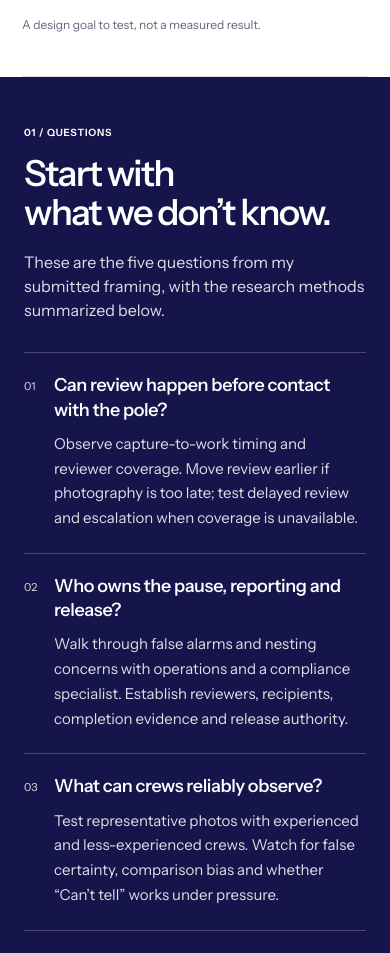
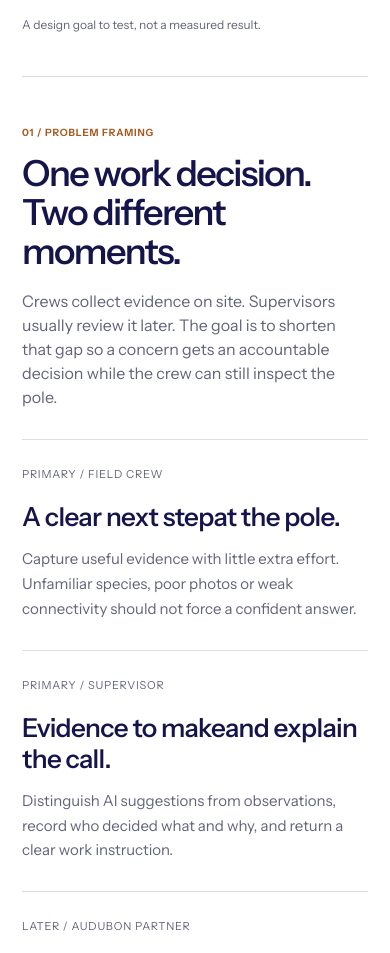
Before and after one commit to cellfade/ikegps-species-review-v2, a Next.js app: page / in a window 390 px wide. Shown: the part 1043-1996 px from the top of the page. Built offline with nearby package versions, Linux system fonts and the light colour scheme.

Commit message:
Lead case study with users tension and design anchors

```diff
--- a/src/components/landing/landing-page.module.css
+++ b/src/components/landing/landing-page.module.css
@@ -133,3 +133,6 @@ main>.anchorBand{margin:0;padding:24px 32px;background:var(--surface);border-top
 .researchFindings{margin-top:36px;padding:24px 0;border-top:1px solid var(--line);display:grid;grid-template-columns:repeat(3,minmax(0,1fr));gap:22px}.researchFindings h3{grid-column:1/-1;font-size:20px}.researchFindings p{font-size:14px;line-height:1.6;color:var(--secondary)}.researchFindings a{display:block;margin-top:8px;text-decoration:underline;color:var(--ink)}@media(max-width:767px){.researchFindings{grid-template-columns:1fr}}
 
 .cycleSection{margin-top:48px;padding-top:36px;border-top:1px solid var(--line)}.cycleIntro{display:grid;grid-template-columns:1fr 1fr;gap:60px;align-items:end;margin-bottom:28px}.cycleIntro h3{font-size:34px;line-height:1.14;letter-spacing:-.035em;font-weight:550;margin-top:12px}.cycleIntro>p{font-size:15px;line-height:1.65;color:var(--secondary);max-width:470px}.cycleFigure{margin:0;border:1px solid var(--line);border-radius:12px;overflow:hidden;background:#fff}.cycleFigure>a{display:block}.cycleFigure img{width:100%;height:auto;display:block}.cycleFigure figcaption{padding:18px 22px;display:flex;align-items:center;justify-content:space-between;gap:24px;border-top:1px solid var(--line);font-size:12px;line-height:1.6;color:var(--secondary)}.cycleFigure figcaption>a{display:flex;gap:8px;align-items:center;white-space:nowrap;color:var(--ink);text-decoration:underline;text-underline-offset:3px}@media(max-width:767px){.cycleIntro{grid-template-columns:1fr;gap:18px}.cycleIntro h3{font-size:29px}.cycleFigure figcaption{flex-direction:column;align-items:flex-start;gap:12px;padding:16px}.cycleSection{margin-top:30px;padding-top:28px}}
+
+/* Framing leads the case study before research questions and proposed screens. */
+.peopleRows{display:grid;grid-template-columns:1fr 1fr .85fr;gap:36px;margin:44px 0 48px}.peopleRows article{border-top:1px solid var(--line);padding-top:20px}.peopleRows article>span{font-size:11px;color:var(--secondary);text-transform:uppercase;letter-spacing:.07em}.peopleRows h3{font-size:26px;line-height:1.2;letter-spacing:-.025em;font-weight:550;margin:18px 0 14px}.peopleRows p{font-size:15px;line-height:1.65;color:var(--secondary)}.designTension{background:var(--surface);padding:32px 36px;border-left:3px solid var(--orange);margin-bottom:34px}.designTension h3{font-size:clamp(24px,2.7vw,34px);font-weight:550;letter-spacing:-.025em;line-height:1.25;max-width:750px;margin-bottom:16px}.designTension>p:last-child{font-size:16px;line-height:1.65;max-width:740px;color:var(--secondary)}.framing .anchorSection{padding:26px 0 0;border-bottom:0}.framing .anchorSection h2{font-size:19px;letter-spacing:-.02em}.direction>.cycleSection{margin:0 0 48px;padding-top:0;border-top:0}.direction>.cycleSection .cycleIntro h3{font-size:30px}@media(max-width:767px){.peopleRows{grid-template-columns:1fr;gap:28px;margin:30px 0}.peopleRows h3 br{display:none}.designTension{padding:24px}.framing .anchorSection{padding-top:24px}.header nav{flex-wrap:wrap;justify-content:flex-start;gap:12px 20px}}
--- a/src/components/landing/landing-page.tsx
+++ b/src/components/landing/landing-page.tsx
@@ -22,7 +22,7 @@ export function LandingPage() {
     <header className={styles.header}>
       <a href="#overview" className={styles.brand} aria-label="ikeGPS design concept, overview">ike<span>GPS</span></a>
       <span className={styles.projectName}>Endangered species identification</span>
-      <nav aria-label="Presentation"><a href="#questions">Questions</a><a href="#assumptions">Assumptions</a><a href="#decisions">Direction</a><a href="#journey">Prototype</a></nav>
+      <nav aria-label="Presentation"><a href="#framing">Problem</a><a href="#questions">Questions</a><a href="#assumptions">Assumptions</a><a href="#decisions">Process</a><a href="#journey">Prototype</a></nav>
     </header>
     <main id="main-content">
       <div className={styles.hero} id="overview" aria-labelledby="hero-heading">
@@ -40,8 +40,18 @@ export function LandingPage() {
       </div>
 
 
+      <section className={`${styles.section} ${styles.framing}`} id="framing" aria-labelledby="framing-heading">
+        <div className={styles.sectionIntro}><div><p className={styles.chapter}>01 / Problem framing</p><h2 id="framing-heading">One work decision.<br />Two different moments.</h2></div><p>Crews collect evidence on site. Supervisors usually review it later. The goal is to shorten that gap so a concern gets an accountable decision while the crew can still inspect the pole.</p></div>
+        <div className={styles.peopleRows}>
+          <article><span>Primary / Field crew</span><h3>A clear next step<br />at the pole.</h3><p>Capture useful evidence with little extra effort. Unfamiliar species, poor photos or weak connectivity should not force a confident answer.</p></article>
+          <article><span>Primary / Supervisor</span><h3>Evidence to make<br />and explain the call.</h3><p>Distinguish AI suggestions from observations, record who decided what and why, and return a clear work instruction.</p></article>
+          <article><span>Later / Audubon partner</span><h3>Usable sightings,<br />with their context.</h3><p>Receive approved imagery, location, identification source and uncertainty. Conservation sharing follows the immediate work decision.</p></article>
+        </div>
+        <div className={styles.designTension}><p className={styles.chapter}>The design tension</p><h3>The office owns a decision whose evidence the crew collects.</h3><p>Speed competes with evidence quality. False alarms compete with missed nesting. A bird in frame does not prove nesting, and “nothing flagged” does not imply clearance.</p></div>
+        <section className={styles.anchorSection} aria-labelledby="anchors-heading"><h2 id="anchors-heading">Three anchors guide the design.</h2><div className={styles.anchorBand}><div><span>01 / AI</span><strong>Uncertainty, reversibility & latency</strong></div><div><span>02 / Work decision</span><strong>Ownership & verifiability</strong></div><div><span>03 / Experience</span><strong>Simplicity</strong></div></div></section>
+      </section>
       <section className={`${styles.section} ${styles.questions}`} id="questions" aria-labelledby="questions-heading">
-        <div className={styles.sectionIntro}><div><p className={styles.chapter}>01 / Questions</p><h2 id="questions-heading">Start with<br />what we don’t know.</h2></div><p>These are the five questions from my submitted framing, with the research methods summarized below.</p></div>
+        <div className={styles.sectionIntro}><div><p className={styles.chapter}>02 / Questions</p><h2 id="questions-heading">Start with<br />what we don’t know.</h2></div><p>These are the five questions from my submitted framing, with the research methods summarized below.</p></div>
           <div className={styles.questionList}><ul>
             <li><strong>Can review happen before contact with the pole?</strong><br />Observe capture-to-work timing and reviewer coverage. Move review earlier if photography is too late; test delayed review and escalation when coverage is unavailable.</li>
             <li><strong>Who owns the pause, reporting and release?</strong><br />Walk through false alarms and nesting concerns with operations and a compliance specialist. Establish reviewers, recipients, completion evidence and release authority.</li>
@@ -51,7 +61,7 @@ export function LandingPage() {
           </ul></div>
       </section>
       <section className={`${styles.section} ${styles.assumptions}`} id="assumptions" aria-labelledby="assumptions-heading">
-        <div className={styles.sectionIntro}><div><p className={styles.chapter}>02 / Assumptions</p><h2 id="assumptions-heading">Make the conditions<br />visible.</h2></div><p>These assumptions carry the design forward and need validation with crews, supervisors and utility data owners.</p></div>
+        <div className={styles.sectionIntro}><div><p className={styles.chapter}>03 / Assumptions</p><h2 id="assumptions-heading">Make the conditions<br />visible.</h2></div><p>These assumptions carry the design forward and need validation with crews, supervisors and utility data owners.</p></div>
           <div className={styles.assumptionStories}>
             <article className={styles.captureStory}>
               <Image src="/assets/v1-assumptions-corridor.png" alt="Illustrative utility corridor from the original concept" fill sizes="(max-width: 767px) 100vw, 600px" />
@@ -77,23 +87,24 @@ export function LandingPage() {
             </article>
           </div>
       </section>
-        <section className={styles.anchorSection} aria-labelledby="anchors-heading"><h2 id="anchors-heading">Three anchors guide the design.</h2><div className={styles.anchorBand}><div><span>01 / AI</span><strong>Uncertainty, reversibility & latency</strong></div><div><span>02 / Work decision</span><strong>Ownership & verifiability</strong></div><div><span>03 / Experience</span><strong>Simplicity</strong></div></div></section>
+
       <section className={`${styles.section} ${styles.direction}`} id="decisions" aria-labelledby="decisions-heading">
-        <div className={styles.sectionIntro}><div><p className={styles.chapter}>03 / Design direction</p><h2 id="decisions-heading">Simple in the field.<br />Accountable in the office.</h2></div><p>Prioritize the crew and supervisor’s shared work decision. Show who owns the decision, where the evidence is uncertain and whether the instruction has reached the crew.</p></div>
+        <div className={styles.sectionIntro}><div><p className={styles.chapter}>04 / Design process</p><h2 id="decisions-heading">Connect the evidence<br />to the next action.</h2></div><p>The proposed workflow keeps species, nesting and work status separate. These selected touchpoints show how evidence reaches review and how the decision returns to the crew.</p></div>
 
+        <section className={styles.cycleSection} aria-labelledby="cycle-heading">
+          <div className={styles.cycleIntro}><div><p className={styles.chapter}>The review cycle</p><h3 id="cycle-heading">How a concern reaches<br />a work decision.</h3></div><p>Five states connect the evidence to a supervisor’s decision. Requests for more evidence return to review while the affected pole stays on hold.</p></div>
+          <figure className={styles.cycleFigure}><a href="/assets/review-state-cycle.png" target="_blank" rel="noreferrer" aria-label="Open full-size five-state review diagram"><Image src="/assets/review-state-cycle.png" width={1660} height={880} alt="Evidence captured leads to Review needed. More evidence needed loops back to review. The supervisor confirms Work stoppage or releases the hold. Message delivery is tracked separately." sizes="(max-width: 767px) 100vw, 1142px" /></a><figcaption><span>Evidence can change the assessment. Only a recorded work decision changes the instruction.</span><a href="https://www.figma.com/board/qdbKTuDN054FcmO2aOxauJ?node-id=15-349" target="_blank" rel="noreferrer">Open in FigJam <MoveUpRight size={14} aria-hidden="true" /></a></figcaption></figure>
+        </section>
         <div className={styles.bento}>
           <article className={styles.bentoOffice}><div className={styles.bentoCopy}><span className={styles.principleLabel}>Office pole review</span><h3>Review the evidence.<br />Record the decision.</h3><p>Open a notification or photo badge to reach the same review modal. Inspect the original photo, correct the suggestion and record a work decision.</p></div><ProductScene variant="office" /></article>
           <article className={styles.bentoField}><div className={styles.bentoCopy}><span className={styles.principleLabel}>IKE field capture</span><h3>Flag a concern<br />during capture.</h3><p>The crew flags concerns; the supervisor verifies or corrects the assessment. One large action limits interruption. Glove use, sunlight and completion time still need field testing.</p></div><ProductScene variant="field" /></article>
           <article className={styles.bentoLatency}><div className={styles.bentoCopy}><span className={styles.principleLabel}>Evidence return</span><h3>Request photos.<br />Retain the hold.</h3><p>The supervisor sends a photo request with the work status. The crew adds evidence to the same pole; the hold remains during review.</p><div className={styles.latencySteps}><span>Saved on device</span><ArrowRight size={16} aria-hidden="true" /><span>Delivered to office</span><ArrowRight size={16} aria-hidden="true" /><strong>Human review</strong></div></div></article>
           <article className={styles.bentoOwnership}><div className={styles.bentoCopy}><span className={styles.principleLabel}>Compliance record</span><h3>Review a flag.<br />Export its record.</h3><p>Collect flagged poles in one table. Each record opens the same review modal. Approved observations can support Audubon later.</p><span className={styles.bentoNote}>Export prepares evidence. It does not complete reporting.</span></div><ProductScene variant="compliance" /></article>
         </div>
-        <div className={styles.researchFindings}><h3>Evidence behind the direction</h3><p>FWS guidance covers nests with eggs, chicks or dependent young. A photo with no visible adult cannot settle nest status. <a href="https://www.fws.gov/story/bird-nests">FWS nest guidance ↗</a></p><p>Eagle nests receive protection even when unoccupied. We keep species and nesting separate; the fictional scenario does not encode legal clearance. <a href="https://www.fws.gov/program/eagle-management/eagle-nest-removal-permits">FWS eagle guidance ↗</a></p><p>Visible system status helps people understand what happened. Upload, analysis and crew receipt therefore stay separate. <a href="https://www.nngroup.com/articles/ten-usability-heuristics/">NN/g usability heuristics ↗</a></p></div><section className={styles.cycleSection} aria-labelledby="cycle-heading">
-          <div className={styles.cycleIntro}><div><p className={styles.chapter}>The review cycle</p><h3 id="cycle-heading">How a concern reaches<br />a work decision.</h3></div><p>Five states connect the evidence to a supervisor’s decision. Requests for more evidence return to review while the affected pole stays on hold.</p></div>
-          <figure className={styles.cycleFigure}><a href="/assets/review-state-cycle.png" target="_blank" rel="noreferrer" aria-label="Open full-size five-state review diagram"><Image src="/assets/review-state-cycle.png" width={1660} height={880} alt="Evidence captured leads to Review needed. More evidence needed loops back to review. The supervisor confirms Work stoppage or releases the hold. Message delivery is tracked separately." sizes="(max-width: 767px) 100vw, 1142px" /></a><figcaption><span>Evidence can change the assessment. Only a recorded work decision changes the instruction.</span><a href="https://www.figma.com/board/qdbKTuDN054FcmO2aOxauJ?node-id=15-349" target="_blank" rel="noreferrer">Open in FigJam <MoveUpRight size={14} aria-hidden="true" /></a></figcaption></figure>
-        </section>
+        <div className={styles.researchFindings}><h3>Evidence behind the direction</h3><p>FWS guidance covers nests with eggs, chicks or dependent young. A photo with no visible adult cannot settle nest status. <a href="https://www.fws.gov/story/bird-nests">FWS nest guidance ↗</a></p><p>Eagle nests receive protection even when unoccupied. We keep species and nesting separate; the fictional scenario does not encode legal clearance. <a href="https://www.fws.gov/program/eagle-management/eagle-nest-removal-permits">FWS eagle guidance ↗</a></p><p>Visible system status helps people understand what happened. Upload, analysis and crew receipt therefore stay separate. <a href="https://www.nngroup.com/articles/ten-usability-heuristics/">NN/g usability heuristics ↗</a></p></div>
       </section>
       <section className={`${styles.section} ${styles.next}`} id="journey" aria-labelledby="journey-heading">
-        <div className={styles.sectionIntro}><div><p className={styles.chapter}>04 / Prototype</p><h2 id="journey-heading">Your turn<br />to make the call.</h2></div><p>Switch between crew and supervisor to follow the same concern through the selected touchpoints.</p></div>
+        <div className={styles.sectionIntro}><div><p className={styles.chapter}>05 / Prototype</p><h2 id="journey-heading">Your turn<br />to make the call.</h2></div><p>Switch between crew and supervisor to follow the same concern through the selected touchpoints.</p></div>
         <div className={styles.prototypeEmbed}>
           <div className={styles.embedHeader}><div><h3>Field capture & office review</h3><p>Interactive concept · Simulated analysis and delivery</p></div><Link href="/prototype" className={styles.embedLink}>Open full view <MoveUpRight size={16} aria-hidden="true" /></Link></div>
           <iframe src="/prototype?embed=1" title="Interactive ikeGPS prototype: field capture and office review" className={styles.prototypeFrame} loading="lazy" />
```
